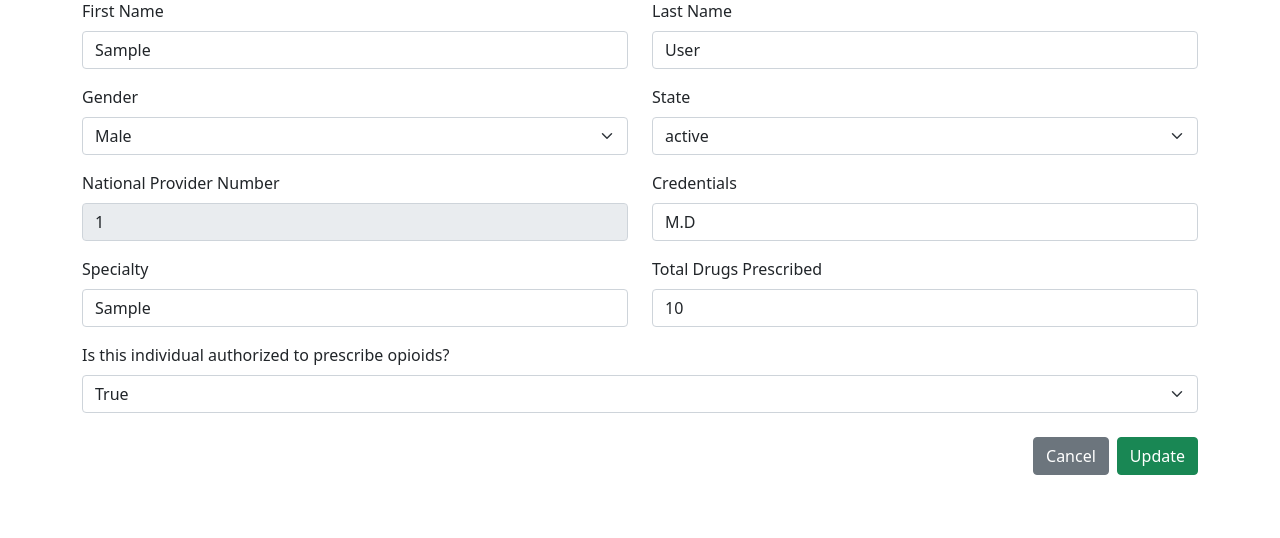
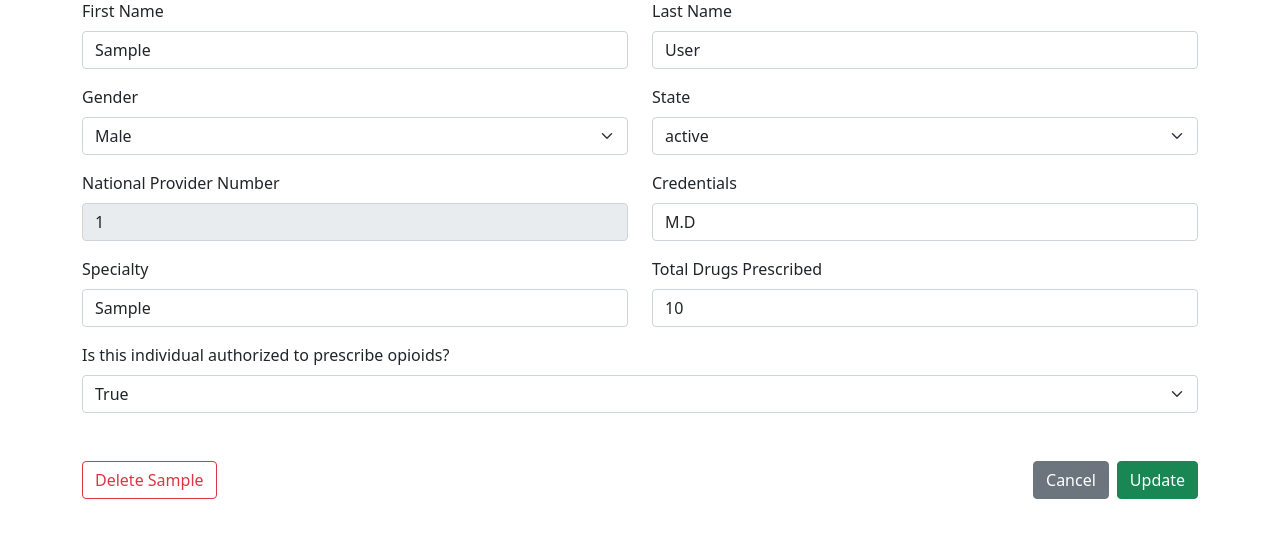
Before and after one commit to logankimbs/intex, a Django app: a page that uses templates/portal/editprescriber.html in a window 1280 px wide. Shown: the part 182-720 px from the top of the page. Run offline with Django 3.2, Linux system fonts and the light colour scheme; tables that the repository leaves empty hold one stand-in row (values such as "Sample post").

Commit message:
moved delete prescriber button to edit prescriber page

```diff
--- a/portal/views.py
+++ b/portal/views.py
@@ -26,35 +26,36 @@ def prescribersPageView(request):
 def viewPrescriberPageView(request, npi):
     prescriber = Prescribers.objects.get(npi=npi)
 
+    return render(request, 'portal/viewprescriber.html', {'prescriber': prescriber})
+
+
+# this page allows user to edit a specific prescriber
+def editPrescriberPageView(request, npi, fname, lname):
     if request.method == 'POST':
 
         # delete prescriber
         if 'deletePrescriber' in request.POST:
             Prescribers.objects.filter(npi=npi).delete()
 
-            # take user back to prescribers page
             return HttpResponseRedirect(f"/prescribers/")
 
-    return render(request, 'portal/viewprescriber.html', {'prescriber': prescriber})
+        # update Prescriber
+        if 'updatePrescriber' in request.POST:
+            updated_prescriber = Prescribers.objects.get(npi=npi)
+            updated_prescriber.fname = request.POST.get('prescriberFirstName')
+            updated_prescriber.lname = request.POST.get('prescriberLastName')
+            updated_prescriber.gender = request.POST.get('prescriberGender')
+            updated_prescriber.state = State.objects.get(
+                stateabbrev=request.POST.get('prescriberState'))
+            updated_prescriber.specialty = request.POST.get(
+                'prescriberSpecialty')
+            updated_prescriber.totalprescriptions = request.POST.get(
+                'prescriberTotalPrescriptions')
+            updated_prescriber.isopioidprescriber = request.POST.get(
+                'authorization')
+            updated_prescriber.save()
 
-
-# this page allows user to edit a specific prescriber
-def editPrescriberPageView(request, npi, fname, lname):
-    if request.method == 'POST':
-        updated_prescriber = Prescribers.objects.get(npi=npi)
-        updated_prescriber.fname = request.POST.get('prescriberFirstName')
-        updated_prescriber.lname = request.POST.get('prescriberLastName')
-        updated_prescriber.gender = request.POST.get('prescriberGender')
-        updated_prescriber.state = State.objects.get(
-            stateabbrev=request.POST.get('prescriberState'))
-        updated_prescriber.specialty = request.POST.get('prescriberSpecialty')
-        updated_prescriber.totalprescriptions = request.POST.get(
-            'prescriberTotalPrescriptions')
-        updated_prescriber.isopioidprescriber = request.POST.get(
-            'authorization')
-        updated_prescriber.save()
-
-        return HttpResponseRedirect(f"/{npi}")
+            return HttpResponseRedirect(f"/{npi}")
 
     prescriber = Prescribers.objects.get(npi=npi)
     states = State.objects.all()
@@ -87,6 +88,8 @@ def createPrescriberPageView(request):
                 'authorization')
             new_prescriber.save()
 
+            return HttpResponseRedirect(f"/{npi}")
+
     return render(request, 'portal/createprescriber.html', {'states': states})
 
 
--- a/templates/portal/editprescriber.html
+++ b/templates/portal/editprescriber.html
@@ -79,17 +79,48 @@
             </div>
         </div>
 
-        <div class="mb-4">
+        <div class="mb-5">
             <label for="prescriberOpioidAuthorization" class="form-label">Is this individual authorized to prescribe opioids?</label>
             <select class="form-select" name="authorization" aria-label="opioid authorization" required>
                 <option value="TRUE" {% if prescriber.isopioidprescriber.lower == 'true' %} selected {% endif %}>True</option>
                 <option value="FALSE" {% if prescriber.isopioidprescriber.lower == 'false' %} selected {% endif %}>False</option>
             </select>
         </div>
-        <div class="d-flex justify-content-end gap-2">
-            <button type="button" class="btn btn-secondary" onclick="location.href='/{{prescriber.npi}}'">Cancel</button>
-            <button type="submit" class="btn btn-success">Update</button>
+
+        <div class="row mb-5">
+            <div class="col d-flex justify-content-start">
+                <button type="button" class="btn btn-outline-danger" data-bs-toggle="modal" data-bs-target="#deletePrescriber" data-bs-whatever="{{prescriber}}">Delete {{prescriber.fname}}</button>
+            </div>
+            <div class="col d-flex justify-content-end gap-2">
+                <button type="button" class="btn btn-secondary" onclick="location.href='/{{prescriber.npi}}'">Cancel</button>
+                <button type="submit" name='updatePrescriber' class="btn btn-success">Update</button>
+            </div>
         </div>
     </form>
 </div>
+
+<div class="modal fade" id="deletePrescriber" tabindex="-1" aria-labelledby="deletePrescriberLabel" aria-hidden="true">
+    <div class="modal-dialog">
+        <div class="modal-content">
+            <div class="modal-header">
+                <h5 class="modal-title" id="deletePrescriberLabel">Are you absolutely sure?</h5>
+                <button type="button" class="btn-close" data-bs-dismiss="modal" aria-label="Close"></button>
+            </div>
+            <div class="modal-body">
+                <div class="alert alert-danger mb-4" role="alert">
+                    <strong>WARNING:</strong> This action <strong>cannot</strong> be undone.
+                    This will permanently delete <strong>{{prescriber.fname}} {{prescriber.lname}}'s</strong> records
+                    from existence. Is this what you want?
+                </div>
+                <form name="form" method="post" action="{% url 'editprescriber' npi=prescriber.npi fname=prescriber.fname lname=prescriber.lname %}">
+                    {% csrf_token %}
+                    <div class="d-grid gap-2">
+                        <button type="button" class="btn btn-success" data-bs-dismiss="modal">No, take me to freedom</button>
+                        <button type="submit" class="btn btn-outline-danger" name='deletePrescriber' data-bs-dismiss="modal">Yes, delete this prescriber</button>
+                    </div>
+                </form>
+            </div>
+        </div>
+    </div>
+  </div>
 {% endblock %}
--- a/templates/portal/viewprescriber.html
+++ b/templates/portal/viewprescriber.html
@@ -47,9 +47,7 @@
             </dl>
         </div>
         <div class="card-footer d-flex justify-content-end gap-2">
-            <button type="button" class="btn btn-secondary btn-sm" value="Click Me" name="editPrescriber" onclick="location.href='{% url 'editprescriber' npi=prescriber.npi fname=prescriber.fname lname=prescriber.lname %}'">Edit</button>
-            {% comment %} <button type="submit" class="btn btn-danger btn-sm">Delete</button> {% endcomment %}
-            <button type="button" class="btn btn-danger btn-sm" data-bs-toggle="modal" data-bs-target="#deletePrescriber" data-bs-whatever="{{prescriber}}">Delete</button>
+            <button type="button" class="btn btn-outline-secondary btn-sm" value="Click Me" name="editPrescriber" onclick="location.href='{% url 'editprescriber' npi=prescriber.npi fname=prescriber.fname lname=prescriber.lname %}'">Edit</button>
         </div>
     </div>
     <h3 class="mb-3">Drugs Prescribed by {{prescriber.fname}} {{prescriber.lname}}</h3>
```
